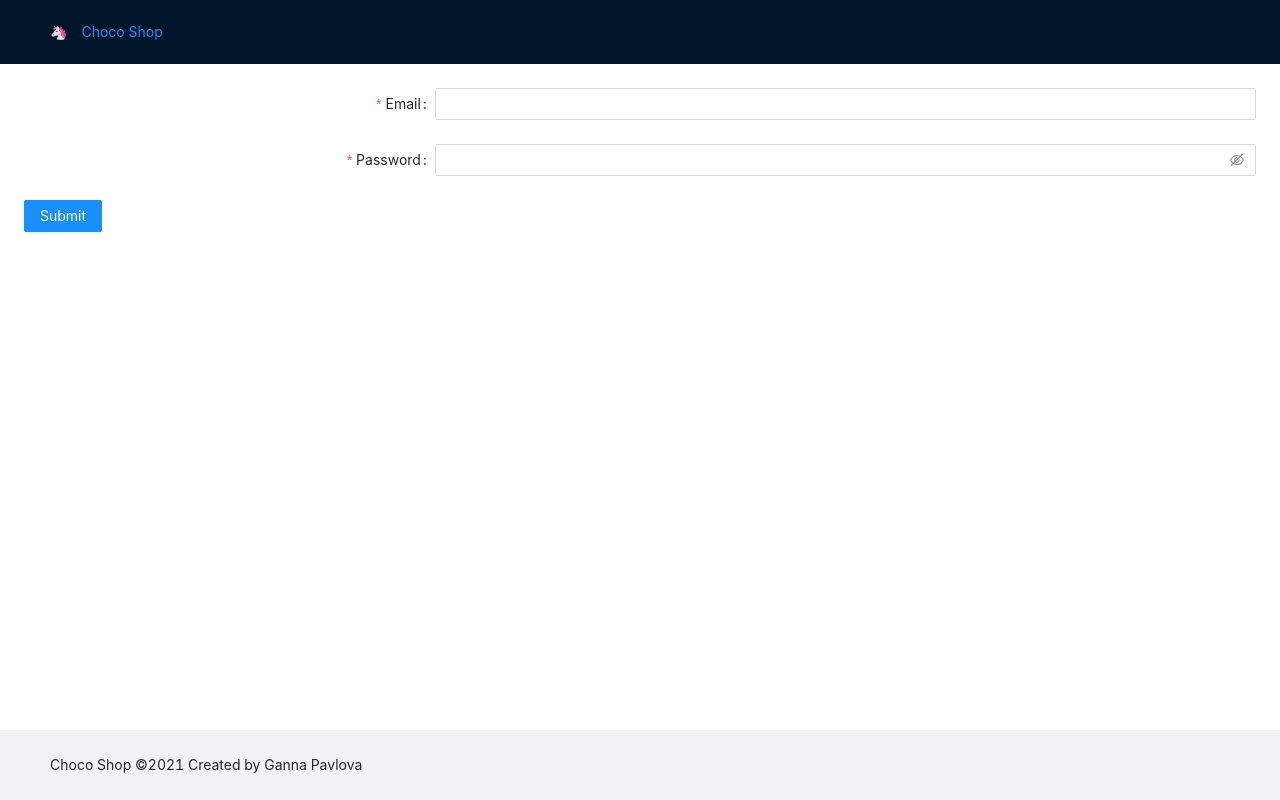
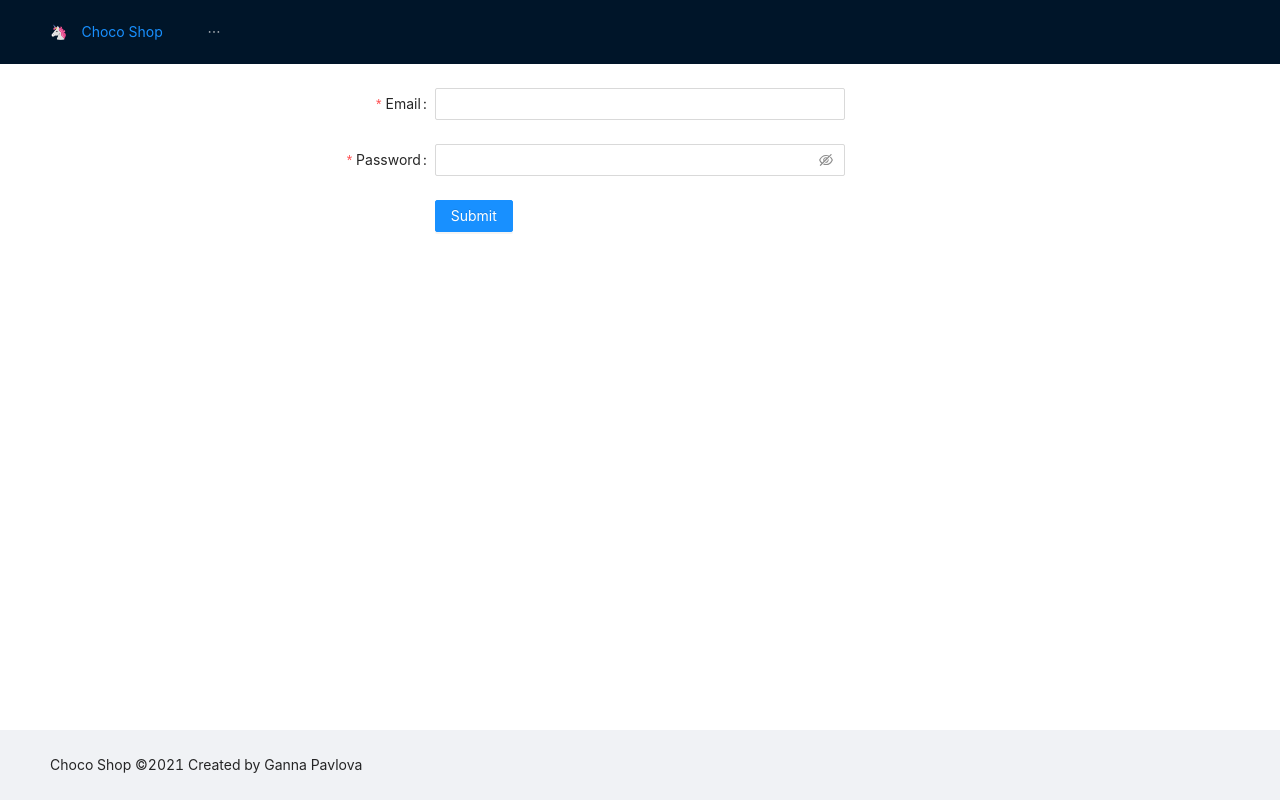
Before and after one commit to omm2/unicorn-shop, a React app: page /login in a window 1280 px wide. Built offline with nearby package versions, Linux system fonts and the light colour scheme; the HTML template or start-up script is replaced by a standard one.

Commit message:
Add some styling for UI

```diff
--- a/src/App.tsx
+++ b/src/App.tsx
@@ -3,13 +3,13 @@ import {
   BrowserRouter as Router,
   Switch,
   Route,
-  Link,
   Redirect,
   RouteProps
 } from 'react-router-dom';
 import { useSelector } from 'react-redux';
 import { createUseStyles } from 'react-jss';
-import { Layout, Header, Footer, Content } from './components/Layout';
+import { Layout, Footer, Content } from './components/Layout';
+import HeaderApp from './Header';
 import { loginSelector } from './features/login/loginSlice';
 import Login from './features/login/Login';
 import Products from './features/products/Products';
@@ -27,14 +27,8 @@ const useStyles = createUseStyles({
     padding: '24px',
     background: '#fff'
   },
-  header: {
-    color: '#fff'
-  },
   footer: {
     marginTop: 'auto'
-  },
-  headerIcon: {
-    paddingRight: '1em'
   }
 });
 
@@ -43,9 +37,7 @@ const App: React.FC = () => {
   return (
     <Router>
       <Layout className={classes.layout}>
-        <Header className={classes.header}>
-          <Link to="/"><span className={classes.headerIcon} aria-label="wave" role="img">🦄</span>Choco Shop</Link>
-        </Header>
+        <HeaderApp />
         <Content className={classes.content}>
           <Switch>
             <PrivateRoute path="/orders">
--- /dev/null
+++ b/src/Header.tsx
@@ -0,0 +1,49 @@
+import React from 'react';
+import {
+  Link,
+  useLocation
+} from 'react-router-dom';
+import { createUseStyles } from 'react-jss';
+import { Header } from './components/Layout';
+import Menu, { MenuItem } from './components/Menu';
+
+const useStyles = createUseStyles({
+  header: {
+    color: '#fff',
+    display: 'flex'
+  },
+  menu: {
+    marginLeft: '3vmin'
+  },
+  headerIcon: {
+    paddingRight: '1em'
+  }
+});
+
+interface LocationState {
+  from: {
+    pathname: string;
+  };
+}
+
+const HeaderApp: React.FC = () => {
+  const classes = useStyles();
+  const location = useLocation<LocationState>();
+  return (
+    <Header className={classes.header}>
+      <Link to="/"><span className={classes.headerIcon} aria-label="wave" role="img">🦄</span>Choco Shop</Link>
+      <Menu
+        defaultSelectedKeys={[]}
+        selectedKeys={ location.pathname === '/orders'? ['1'] : []}
+        className={classes.menu}
+        theme="dark"
+        mode="horizontal"
+      >
+        <MenuItem key="1"><Link to="/orders">Orders</Link></MenuItem>
+      </Menu>
+    </Header>
+  );
+};
+
+
+export default HeaderApp;
--- /dev/null
+++ b/src/components/Menu.tsx
@@ -0,0 +1,23 @@
+import React from 'react';
+import { Menu as MenuAnt } from 'antd';
+import { MenuProps, MenuItemProps } from 'antd/lib/menu';
+
+const Menu: React.FC<MenuProps> = (props) => {
+  return (
+    // disable rule since in this case we are building a wrapper around ant component
+    // eslint-disable-next-line react/jsx-props-no-spreading
+    <MenuAnt {...props} />
+  );
+};
+
+const MenuItem: React.FC<MenuItemProps> = (props) => {
+  return (
+    // disable rule since in this case we are building a wrapper around ant component
+    // eslint-disable-next-line react/jsx-props-no-spreading
+    <MenuAnt.Item {...props} />
+  );
+};
+
+export { MenuItem };
+
+export default Menu;
--- a/src/features/login/Login.tsx
+++ b/src/features/login/Login.tsx
@@ -4,12 +4,20 @@ import {
   useLocation
 } from 'react-router-dom';
 import { useSelector, useDispatch } from 'react-redux';
+import { createUseStyles } from 'react-jss';
 import { login, loginSelector } from './loginSlice';
 import Form from '../../components/Form';
 import FormItem from '../../components/FormItem';
 import Input from '../../components/Input';
 import InputPassword from '../../components/InputPassword';
 import Button from '../../components/Button';
+import Alert from '../../components/Alert';
+
+const useStyles = createUseStyles({
+  error: {
+    margin: '3vmin'
+  }
+});
 
 interface LocationState {
   from: {
@@ -18,6 +26,7 @@ interface LocationState {
 }
 
 const Login: React.FC = () => {
+  const classes = useStyles();
   const dispatch = useDispatch();
   // TODO add loading, error UI
   const { loading, error, token } = useSelector(loginSelector);
@@ -39,12 +48,22 @@ const Login: React.FC = () => {
     console.log('Failed:', errorInfo);
   };
 
+  const errorAlert = error && (
+    <Alert
+      className={classes.error}
+      message="Sorry, something went wrong."
+      type="error"
+    />
+  );
+
   return (
+    <div>
+      {errorAlert}
       <Form
         name="basic"
         initialValues={{ remember: true }}
         labelCol={{ span: 8 }}
-      wrapperCol={{ span: 16 }}
+        wrapperCol={{ span: 8 }}
         onFinish={onFinish}
         onFinishFailed={onFinishFailed}
       >
@@ -64,12 +83,13 @@ const Login: React.FC = () => {
           <InputPassword aria-label="password-input" />
         </FormItem>
 
-      <FormItem wrapperCol={{ span: 16 }}>
+        <FormItem wrapperCol={{ span: 8, offset: 8 }}>
           <Button type="primary" htmlType="submit">
             Submit
           </Button>
         </FormItem>
       </Form>
+    </div>
   );
 };
 
--- a/src/features/orders/Order.tsx
+++ b/src/features/orders/Order.tsx
@@ -12,6 +12,9 @@ import Price from '../../components/Price';
 import { Title, Text } from '../../components/Typography';
 
 const useStyles = createUseStyles({
+  wrapper: {
+    'maxWidth': 500
+  },
   summery: {
     fontWeight: '800'
   },
@@ -71,7 +74,7 @@ const Order: React.FC = () => {
       <Title level={2}>Order #{order.id}</Title>
       <Text type="secondary"><OrderDate date={order.date} /></Text>
       <div className={classes.products}>Products in your order:</div>
-      <div>
+      <div className={classes.wrapper}>
         <Table<ProductTableItem>
           columns={columns}
           dataSource={data}
--- a/src/features/orders/Orders.tsx
+++ b/src/features/orders/Orders.tsx
@@ -8,11 +8,11 @@ import { Link } from 'react-router-dom';
 import { ordersSelector } from './ordersSlice';
 import Alert from '../../components/Alert';
 import OrderDate from '../../components/OrderDate';
+import { Title } from '../../components/Typography';
 
 const useStyles = createUseStyles({
   wrapper: {
-    display: 'flex',
-    flexWrap: 'wrap'
+    'maxWidth': 700
   }
 });
 
@@ -33,7 +33,8 @@ const Orders: React.FC = () => {
     {
       title: 'Id',
       dataIndex: 'id',
-      key: 'id'
+      key: 'id',
+      render: (id: number) => `#${id}`
     },
     {
       title: 'Date',
@@ -58,13 +59,17 @@ const Orders: React.FC = () => {
 
   return (
     <div>
+      <Title level={2}>Your Orders</Title>
       {errorAlert}
       {
         !!data.length &&
-        <div>
-          <div className={classes.wrapper}>
-            <Table<OrderTableItem> columns={columns} dataSource={tableData} pagination={false} />
-          </div>
+        <div className={classes.wrapper}>
+          <Table<OrderTableItem>
+            columns={columns}
+            dataSource={tableData}
+            pagination={false}
+            bordered
+          />
         </div>
       }
     </div>
--- a/src/features/products/OrderModal.tsx
+++ b/src/features/products/OrderModal.tsx
@@ -2,9 +2,16 @@ import React from 'react';
 // TODO create a component wrapper arounf Table
 import { Table } from 'antd';
 import { ColumnsType } from 'antd/es/table';
+import { createUseStyles } from 'react-jss';
 import Modal from '../../components/Modal';
 import { Product } from './productsSlice';
 import Price from '../../components/Price';
+
+const useStyles = createUseStyles({
+  summery: {
+    fontWeight: '800'
+  }
+});
 
 type OrderModalProps = {
   products: Array<Product>;
@@ -20,7 +27,11 @@ interface ProductTableItem {
 }
 
 const ProductCard: React.FC<OrderModalProps> = (props: OrderModalProps) => {
+  const classes = useStyles();
   const { products, isModalVisible, handleModalOk, handleModalCancel } = props;
+  const total = products
+    .map(item => item.price)
+    .reduce((accumulator, value) => accumulator + value)
 
   const columns: ColumnsType<ProductTableItem> = [
     {
@@ -43,8 +54,21 @@ const ProductCard: React.FC<OrderModalProps> = (props: OrderModalProps) => {
   }));
 
   return (
-    <Modal title="Are you sure you want create an order?" visible={isModalVisible} onOk={handleModalOk} onCancel={handleModalCancel}>
-      <Table<ProductTableItem> columns={columns} dataSource={data} pagination={false} />
+    <Modal title="Are you sure you want to create an order?" visible={isModalVisible} onOk={handleModalOk} onCancel={handleModalCancel}>
+      <Table<ProductTableItem>
+        columns={columns}
+        dataSource={data}
+        pagination={false}
+        bordered
+        showHeader={false}
+        summary={() => {
+          return (
+          <Table.Summary.Row className={classes.summery}>
+            <Table.Summary.Cell index={0}>Total</Table.Summary.Cell>
+            <Table.Summary.Cell index={1}><Price price={total} /></Table.Summary.Cell>
+          </Table.Summary.Row>
+        );}}
+      />
     </Modal>
   );
 };
--- a/src/features/products/ProductCard.tsx
+++ b/src/features/products/ProductCard.tsx
@@ -4,13 +4,24 @@ import { Product } from './productsSlice';
 import Button from '../../components/Button';
 import Card from '../../components/Card';
 import Price from '../../components/Price';
+import jss from '../../jss';
 
 const useStyles = createUseStyles({
   card: {
     margin: '1vmin 1vmin 1vmin 0'
   },
+  [`@media (min-width: ${jss.minWidthTablet}px)`]: {
+    card: {
+      flex: '0 1 calc(33% - 1vmin)'
+    }
+  },
+  [`@media (min-width: ${jss.minWidthDesktop}px)`]: {
+    card: {
+      flex: '0 1 calc(25% - 1vmin)'
+    }
+  },
   cardSelected: {
-    backgroundColor: '#f0f0f0'
+    backgroundColor: jss.colors.lightGrey
   },
   cardWrapper: {
     display: 'flex',
--- a/src/features/products/Products.tsx
+++ b/src/features/products/Products.tsx
@@ -11,6 +11,7 @@ import Button from '../../components/Button';
 import Spin from '../../components/Spin';
 import Alert from '../../components/Alert';
 import { Title } from '../../components/Typography';
+import jss from '../../jss';
 
 const useStyles = createUseStyles({
   wrapper: {
@@ -22,7 +23,7 @@ const useStyles = createUseStyles({
     margin: '20px 0'
   },
   productsHeader: {
-    color: '#4dabf7',
+    color: jss.colors.blue,
     display: 'flex',
     flexWrap: 'wrap',
     justifyContent: 'space-between',
--- /dev/null
+++ b/src/jss.ts
@@ -0,0 +1,11 @@
+/**
+ * Configuration shared between all components.
+ */
+export default {
+  minWidthDesktop: 1024,
+  minWidthTablet: 768,
+  colors: {
+    lightGrey: '#f0f0f0',
+    blue: '#4dabf7'
+  }
+};
```
Lines whose indentation alone changed are shown as unchanged.
